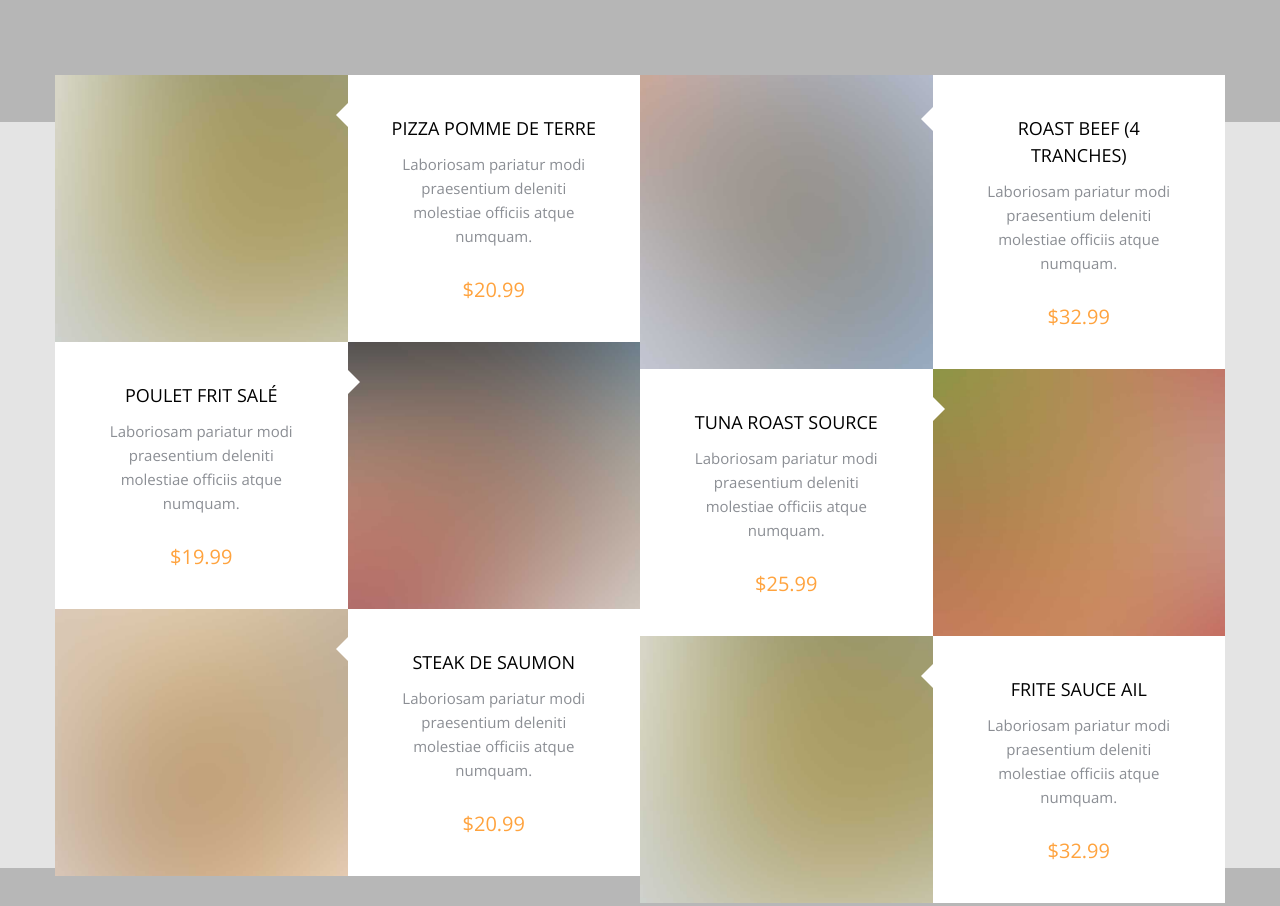
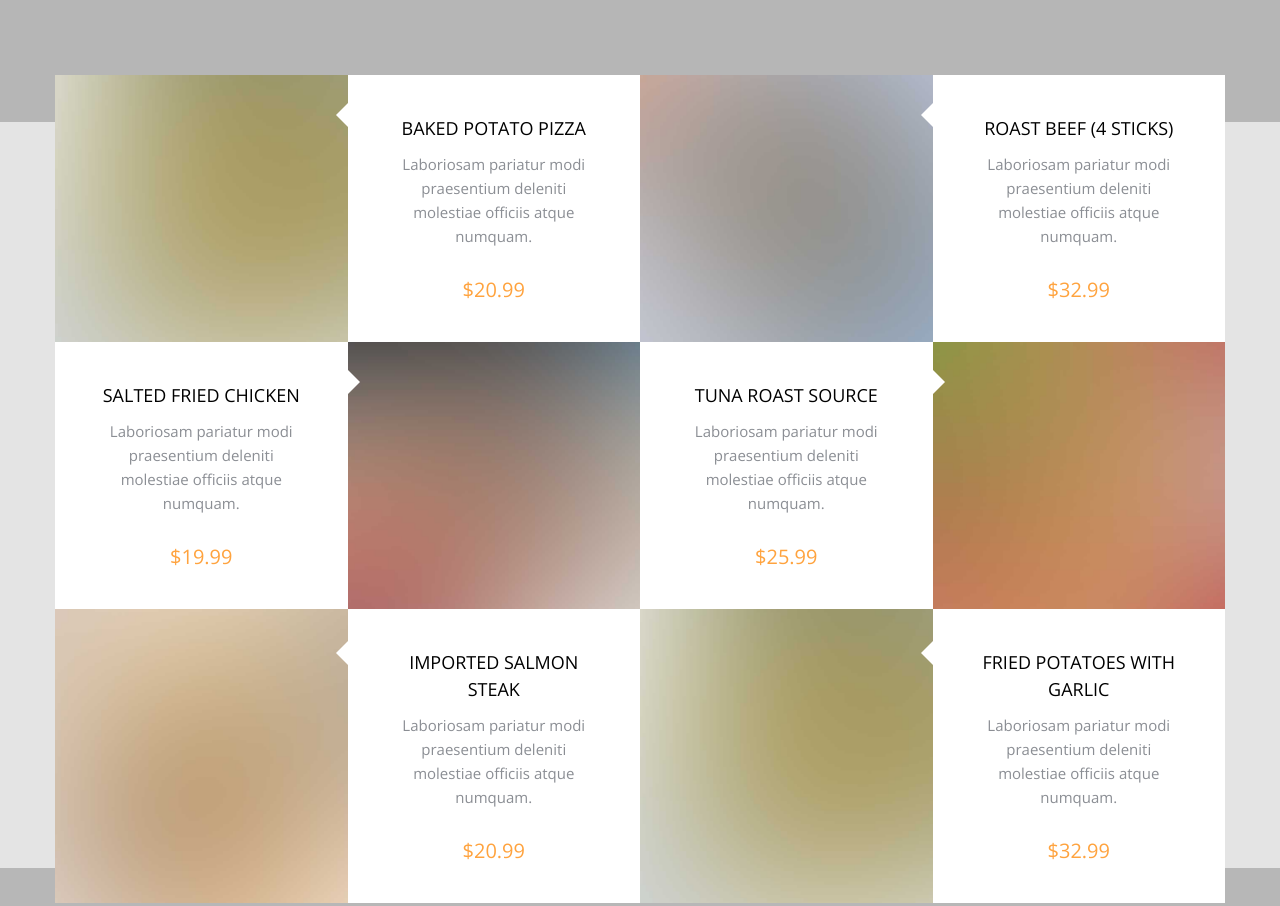
Before and after one commit to Lastroboy/SiteResto, a website: page index.html in a window 1280 px wide. Shown: the part 1822-2728 px from the top of the page. Drawn offline with nearby package versions, Linux system fonts and the light colour scheme; files whose address does not match are found by name.

Commit message:
paragraphe balbal

```diff
--- a/index.html
+++ b/index.html
@@ -96,7 +96,7 @@
               <h3 class="secondary-heading">Our Store</h3>
               <span class="seperator">* * *</span>
             </div>
-            <p>Voluptatibus quaerat laboriosam fugit non Ut consequatur animi est molestiae enim a voluptate totam natus modi debitis dicta impedit voluptatum quod sapiente illo saepe explicabo quisquam perferendis labore et illum suscipit</p>
+            <p>blabla</p>
             <p><a href="#" class="probootstrap-custom-link">About Us</a></p>
           </div>
           <div class="col-md-6 col-md-push-1 probootstrap-animate">
@@ -129,7 +129,7 @@
               <div class="probootstrap-cell probootstrap-animate" data-animate-effect="fadeIn">
                 <div class="image" style="background-image: url(img/img_square_1.jpg);"></div>
                 <div class="text text-center">
-                  <h3>Pizza pomme de terre</h3>
+                  <h3>Baked Potato Pizza</h3>
                   <p>Laboriosam pariatur modi praesentium deleniti molestiae officiis atque numquam.</p>
                   <p class="price">$20.99</p>
                 </div>
@@ -137,7 +137,7 @@
               <div class="probootstrap-cell reverse probootstrap-animate" data-animate-effect="fadeIn">
                 <div class="image" style="background-image: url(img/img_square_2.jpg);"></div>
                 <div class="text text-center">
-                  <h3>Poulet frit salé</h3>
+                  <h3>Salted Fried Chicken</h3>
                   <p>Laboriosam pariatur modi praesentium deleniti molestiae officiis atque numquam.</p>
                   <p class="price">$19.99</p>
                 </div>
@@ -145,7 +145,7 @@
               <div class="probootstrap-cell probootstrap-animate" data-animate-effect="fadeIn">
                 <div class="image" style="background-image: url(img/img_square_3.jpg);"></div>
                 <div class="text text-center">
-                  <h3>Steak de saumon</h3>
+                  <h3>Imported Salmon Steak</h3>
                   <p>Laboriosam pariatur modi praesentium deleniti molestiae officiis atque numquam.</p>
                   <p class="price">$20.99</p>
                 </div>
@@ -157,7 +157,7 @@
               <div class="probootstrap-cell probootstrap-animate" data-animate-effect="fadeIn">
                 <div class="image" style="background-image: url(img/img_square_4.jpg);"></div>
                 <div class="text text-center">
-                  <h3>Roast Beef (4 tranches)</h3>
+                  <h3>Roast Beef (4 sticks)</h3>
                   <p>Laboriosam pariatur modi praesentium deleniti molestiae officiis atque numquam.</p>
                   <p class="price">$32.99</p>
                 </div>
@@ -173,7 +173,7 @@
               <div class="probootstrap-cell probootstrap-animate" data-animate-effect="fadeIn">
                 <div class="image" style="background-image: url(img/img_square_1.jpg);"></div>
                 <div class="text text-center">
-                  <h3>Frite sauce ail</h3>
+                  <h3>Fried Potatoes with Garlic</h3>
                   <p>Laboriosam pariatur modi praesentium deleniti molestiae officiis atque numquam.</p>
                   <p class="price">$32.99</p>
                 </div>
```
